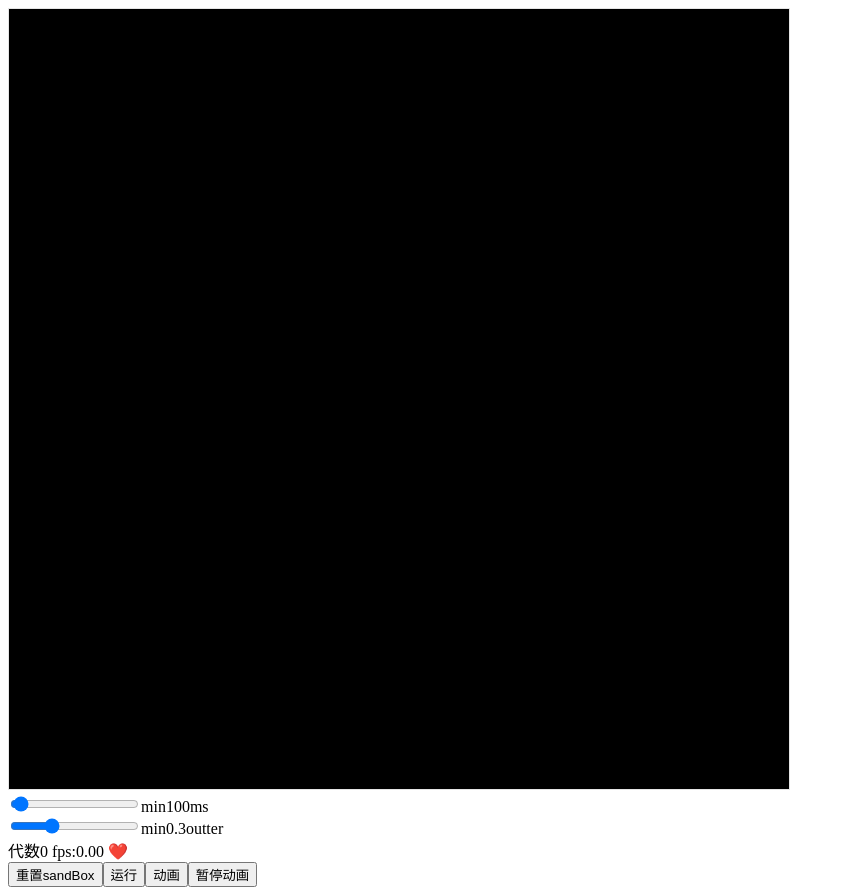
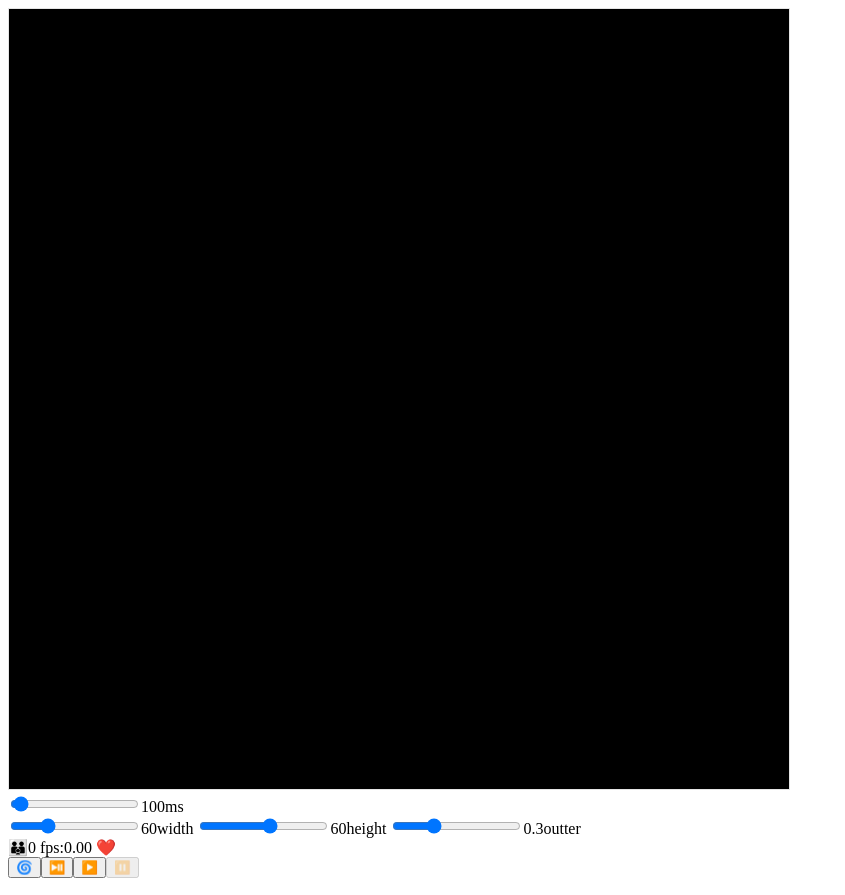
Before and after one commit to Akimotorakiyu/life_function, a Vue app: page / in a window 1280 px wide. Shown: the whole page, without its empty margins (0-845 px from the left). Built offline with nearby package versions, Linux system fonts and the light colour scheme.

Commit message:
add: 修改标识符为emoji

```diff
--- a/src/views/Home.vue
+++ b/src/views/Home.vue
@@ -22,25 +22,39 @@
         v-model.number="setting.miniTime"
         min="0"
         max="4000"
-      />min{{ setting.miniTime }}ms
+      />{{ setting.miniTime }}ms
     </div>
     <div>
+      <input
+        type="range"
+        v-model.number="sandSize.width"
+        min="10"
+        max="200"
+        step="2"
+      />{{ sandSize.width }}width
+      <input
+        type="range"
+        v-model.number="sandSize.height"
+        min="10"
+        max="100"
+        step="2"
+      />{{ sandSize.height }}height
       <input
         type="range"
         v-model.number="sandSize.outter"
         min="0"
         max="1"
         step="0.1"
-      />min{{ sandSize.outter }}outter
+      />{{ sandSize.outter }}outter
     </div>
     <div>
-      代数{{ status.generation }} fps:{{ status.fps.value.toFixed(2) }}
+      👪{{ status.generation }} fps:{{ status.fps.value.toFixed(2) }}
       {{ status.fps.tag ? "❤️" : "🥰" }}
     </div>
-    <button @click="initSandBox">重置sandBox</button>
-    <button @click="run">运行</button>
-    <button @click="animate">动画</button>
-    <button @click="pause">暂停动画</button>
+    <button @click="initSandBox">🌀</button>
+    <button @click="run">⏯️</button>
+    <button @click="animate" :disabled="status.animate">▶️</button>
+    <button @click="pause" :disabled="!status.animate">⏸️</button>
   </div>
 </template>
 
```
